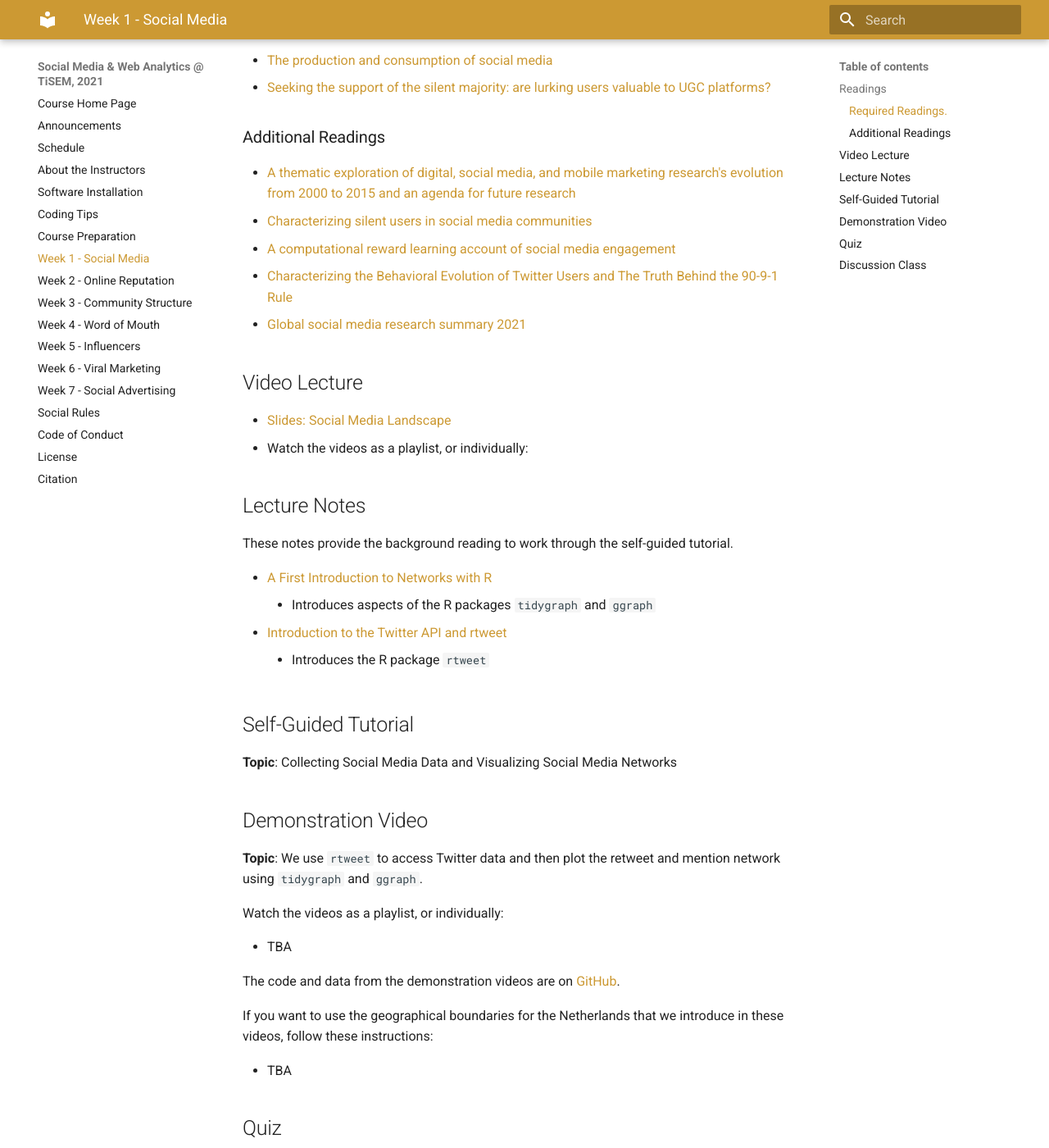
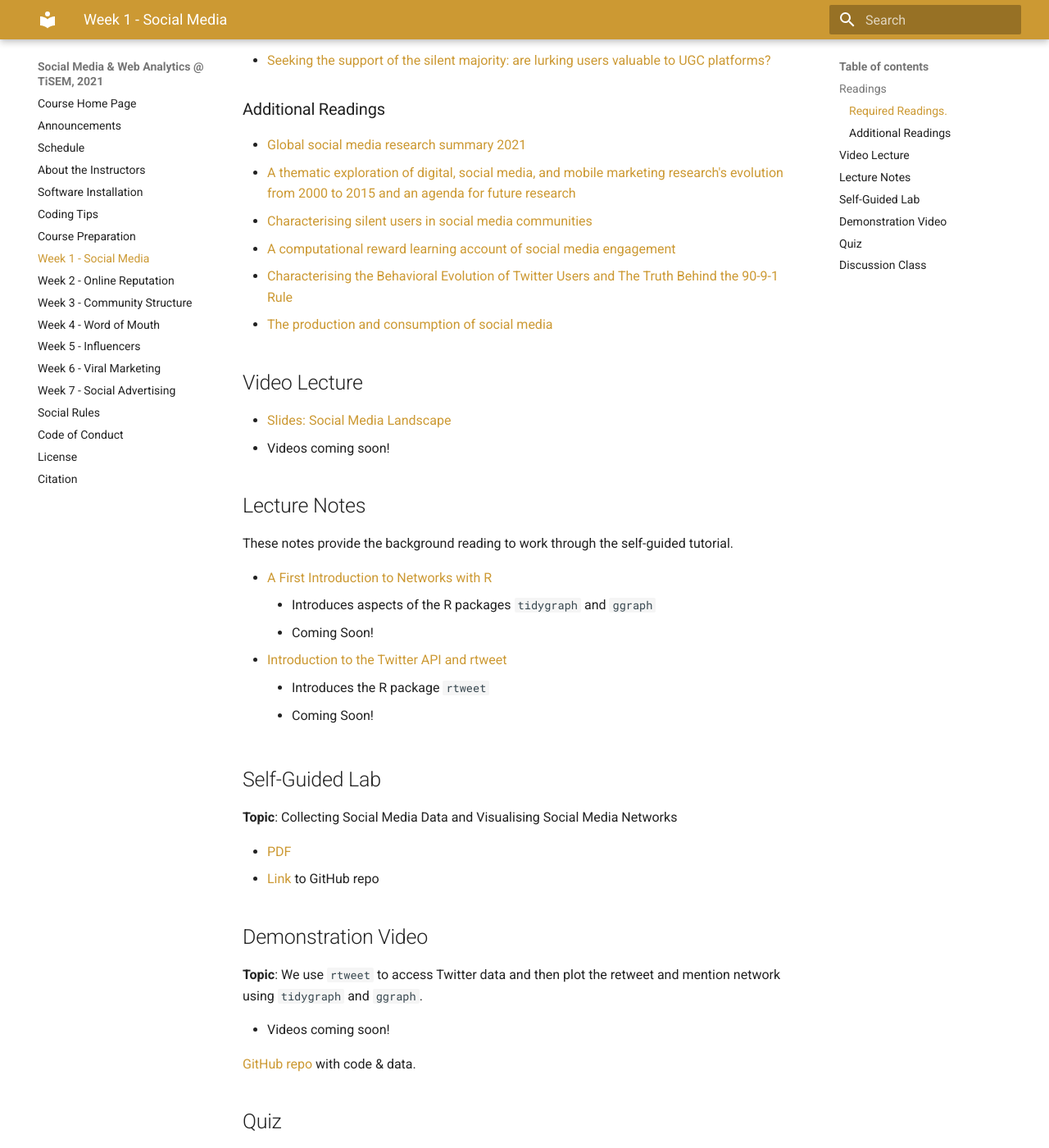
Before and after one commit to tisem-digital-marketing/2021-smwa, an MkDocs documentation site: the page built from docs/week_01.md, in a window 1280 px wide and 1400 px high, scrolled down 392 px. Shown: the whole window at 82% size. Built offline with MkDocs 1.6.1 and Material for MkDocs 9.7.7, drawn with Linux system fonts in a browser that asks for light colours; old or Windows-style settings are respelled for this version of MkDocs.

Commit message:
start adding content and some restructure

```diff
--- a/docs/week_01.md
+++ b/docs/week_01.md
@@ -7,21 +7,22 @@ Parts of these readings and themes from them will be covered in the video lectur
 
 * [The future of social media in marketing][stephan-2020]
 * [Intrinsic vs. image-related utility in social media: Why do people contribute content to twitter?][stephan-toubia]
-* [The production and consumption of social media][filippas-horton]
 * [Seeking the support of the silent majority: are lurking users valuable to UGC platforms?][chen-etal]
 
 ### Additional Readings
 
+* [Global social media research summary 2021][socialmedia-summary]
 * [A thematic exploration of digital, social media, and mobile marketing research's evolution from 2000 to 2015 and an agenda for future research][lambert-stephan]
-* [Characterizing silent users in social media communities][gong-etal]
+* [Characterising silent users in social media communities][gong-etal]
 * [A computational reward learning account of social media engagement][lindstrom-etal]
-* [Characterizing the Behavioral Evolution of Twitter Users and The Truth Behind the 90-9-1 Rule][antelmi-etal]
-* [Global social media research summary 2021][socialmedia-summary]
+* [Characterising the Behavioral Evolution of Twitter Users and The Truth Behind the 90-9-1 Rule][antelmi-etal]
+* [The production and consumption of social media][filippas-horton]
 
 ## Video Lecture
 
 * [Slides: Social Media Landscape][lecture-slides]
-* Watch the videos as a playlist, or individually:
+* Videos coming soon!
+<!-- * Watch the videos as a playlist, or individually: -->
 
 ## Lecture Notes
 
@@ -29,25 +30,30 @@ These notes provide the background reading to work through the self-guided tutor
 
 * [A First Introduction to Networks with R][lecture-networks]
     * Introduces aspects of the R packages `tidygraph` and `ggraph`
+    * Coming Soon!
 * [Introduction to the Twitter API and rtweet][lecture-rtweet]
     * Introduces the R package `rtweet`
-## Self-Guided Tutorial
+    * Coming Soon!
 
-**Topic**: Collecting Social Media Data and Visualizing Social Media Networks
+## Self-Guided Lab
+
+**Topic**: Collecting Social Media Data and Visualising Social Media Networks
+
+* [PDF][lab-01-q]
+* [Link][lab-01-gh] to GitHub repo
 
 ## Demonstration Video
 
 **Topic**: We use `rtweet` to access Twitter data and then plot the retweet and mention network using `tidygraph` and `ggraph`.
 
-Watch the videos as a playlist, or individually:
+* Videos coming soon!
 
-* TBA
+<!-- Watch the videos as a playlist, or individually:
 
-The code and data from the demonstration videos are on [GitHub][demo-01].
+* TBA -->
 
-If you want to use the geographical boundaries for the Netherlands that we introduce in these videos, follow these instructions:
+[GitHub repo][demo-01] with code & data.
 
-* TBA
 ## Quiz
 
 * Link to Quiz on Canvas
@@ -70,9 +76,12 @@ If you want to use the geographical boundaries for the Netherlands that we intro
 [antelmi-etal]: https://dl.acm.org/doi/abs/10.1145/3308560.3316705
 [socialmedia-summary]: https://www.smartinsights.com/social-media-marketing/social-media-strategy/new-global-social-media-research/
 
-[lecture-networks]: ../assets/week-01/intro-networks.html
-[lecture-rtweet]: ../assets/week-01/rtweet.html
-[lecture-slides]: ../assets/week-01/week-01-slides.pdf
+[lecture-networks]: ../assets/lectures/week-01/intro-networks.html
+[lecture-rtweet]: ../assets/lectures/week-01/rtweet.html
+[lecture-slides]: ../assets/lectures/week-01/week-01-slides.pdf
+
+[lab-01-q]: ../assets/labs/lab-01_question.pdf
+[lab-01-gh]: https://github.com/tisem-digital-marketing/smwa-lab-01
 
 [demo-01]: https://github.com/tisem-digital-marketing/smwa-demo-01
 [week01-survey]: https://forms.gle/nLD7uT7fwuKq2Y7Y8
```
